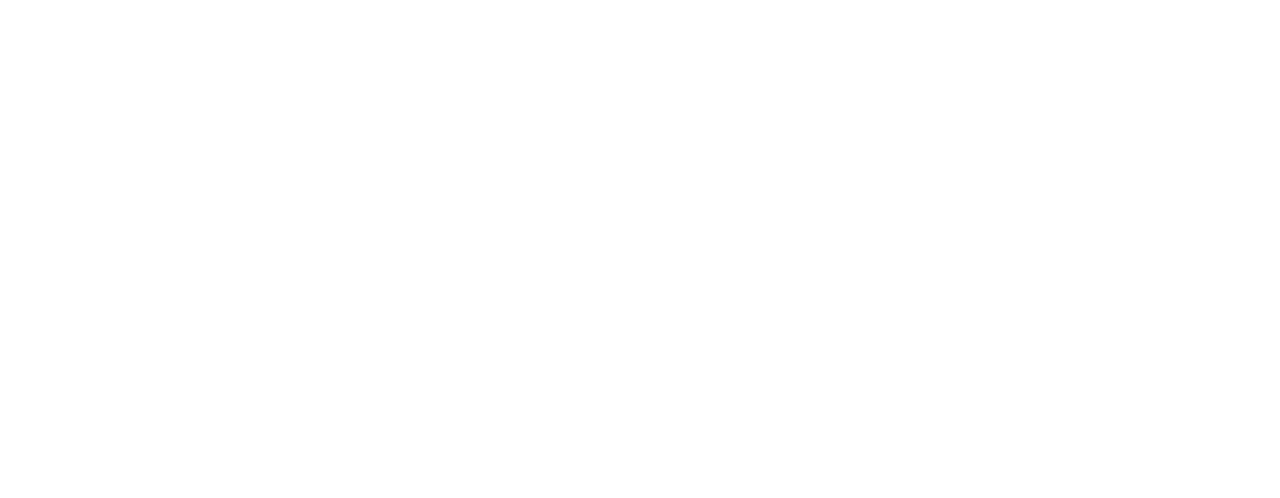
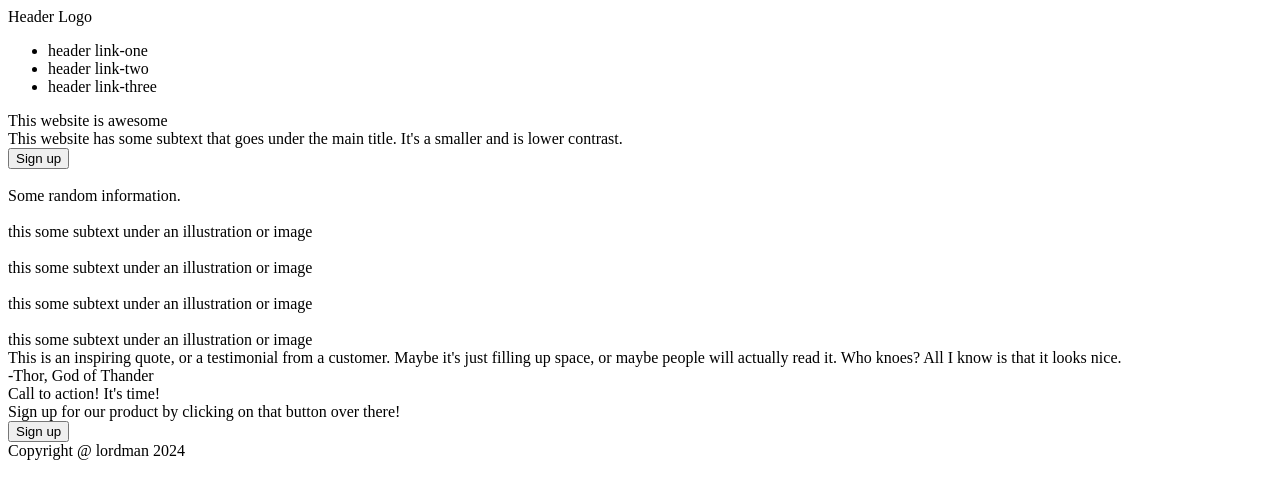
Before and after one commit to Torsu35/landing-page, a plain HTML site: page index.html in a window 1280 px wide. Drawn offline with Linux system fonts and the light colour scheme.

Commit message:
create the structure of our webpage

```diff
--- a/index.html
+++ b/index.html
@@ -6,8 +6,68 @@
     <title>landig page</title>
 </head>
 <body>
-    <div>
+    <div class="header">
+        <div class="logo">Header Logo</div>
+        <div class="links">
+            <ul>
+                <li><a href="#"></a>header link-one</li>
+                <li><a href="#"></a>header link-two</li>
+                <li><a href="#"></a>header link-three</li>
+            </ul>
+        </div>
+    </div>
+    <div class="intro">
+        <div class="main-text">This website is awesome</div>
+        <div>
+            <div class="text">
+                This website has some subtext that goes under the main title. It's a smaller and is lower contrast.
+            </div>
+            <button>Sign up</button>
+        </div>
+        <div class="image"><img src="" alt=""></div>
 
     </div>
+    <div>
+        <div class="info-title">Some random information.</div>
+        <div class="card-content">
+            <div >
+                <img src="" alt="">
+                <div class="text">this some subtext under an illustration or image</div>
+            </div>
+            <div>
+                <img src="" alt="">
+                <div class="text">this some subtext under an illustration or image</div>
+            </div>
+            <div>
+                <img src="" alt="">
+                <div class="text">this some subtext under an illustration or image</div>
+            </div>
+            <div>
+                <img src="" alt="">
+                <div class="text">this some subtext under an illustration or image</div>
+            </div>
+        </div>
+    </div>
+    <div class="quote">
+        <div class="quote-text">
+            This is an inspiring quote, or a testimonial from a customer. Maybe it's just filling up space, or maybe people will actually read it. Who knoes? All I know is that it looks nice.
+
+        </div>
+        <div class="author">-Thor, God of Thander</div>
+    </div>
+    <div>
+        <div>
+            <div>Call to action! It's time!
+                <div>Sign up for our product by clicking on that button over there!</div>
+
+            </div>
+        </div>
+        <div><button>Sign up</button></div>
+    </div>
+    <div class="footer">
+        <div>Copyright @ lordman 2024</div>
+    </div>
+
+
 </body>
 </html>
```
